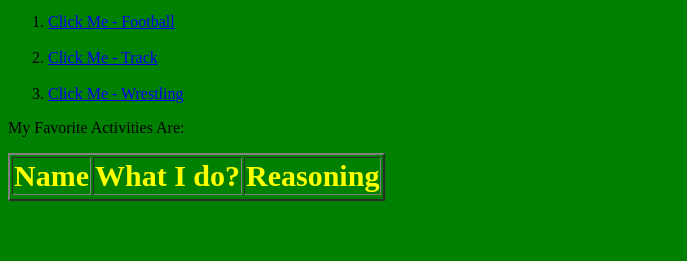
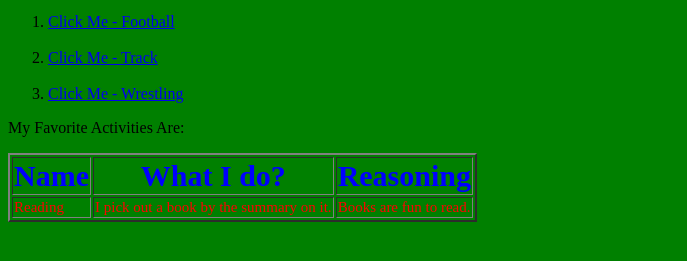
Before and after one commit to 189027rw/189027rw.github.io, a plain HTML site: page index.html in a window 1280 px wide. Shown: the part 235-496 px from the top of the page, without its empty margins (0-687 px from the left). Drawn offline with Linux system fonts and the light colour scheme.

Commit message:
Update index.html

```diff
--- a/index.html
+++ b/index.html
@@ -27,12 +27,15 @@
         </ol>
     <p> My Favorite Activities Are:</p>
         <table border="2" style="font-size:15px;">
-            <tr style="color:yellow; font-size:30px;">
+            <tr style="color:blue; font-size:30px;">
                 <th>Name</th>
                 <th>What I do?</th>
                 <th>Reasoning</th>
             </tr>
-            <tr>
+            <tr style="color:red;">
+                <td>Reading</td>
+                <td>I pick out a book by the summary on it.</td>
+                <td>Books are fun to read.</td>
 
     <body>
 </html>
```
